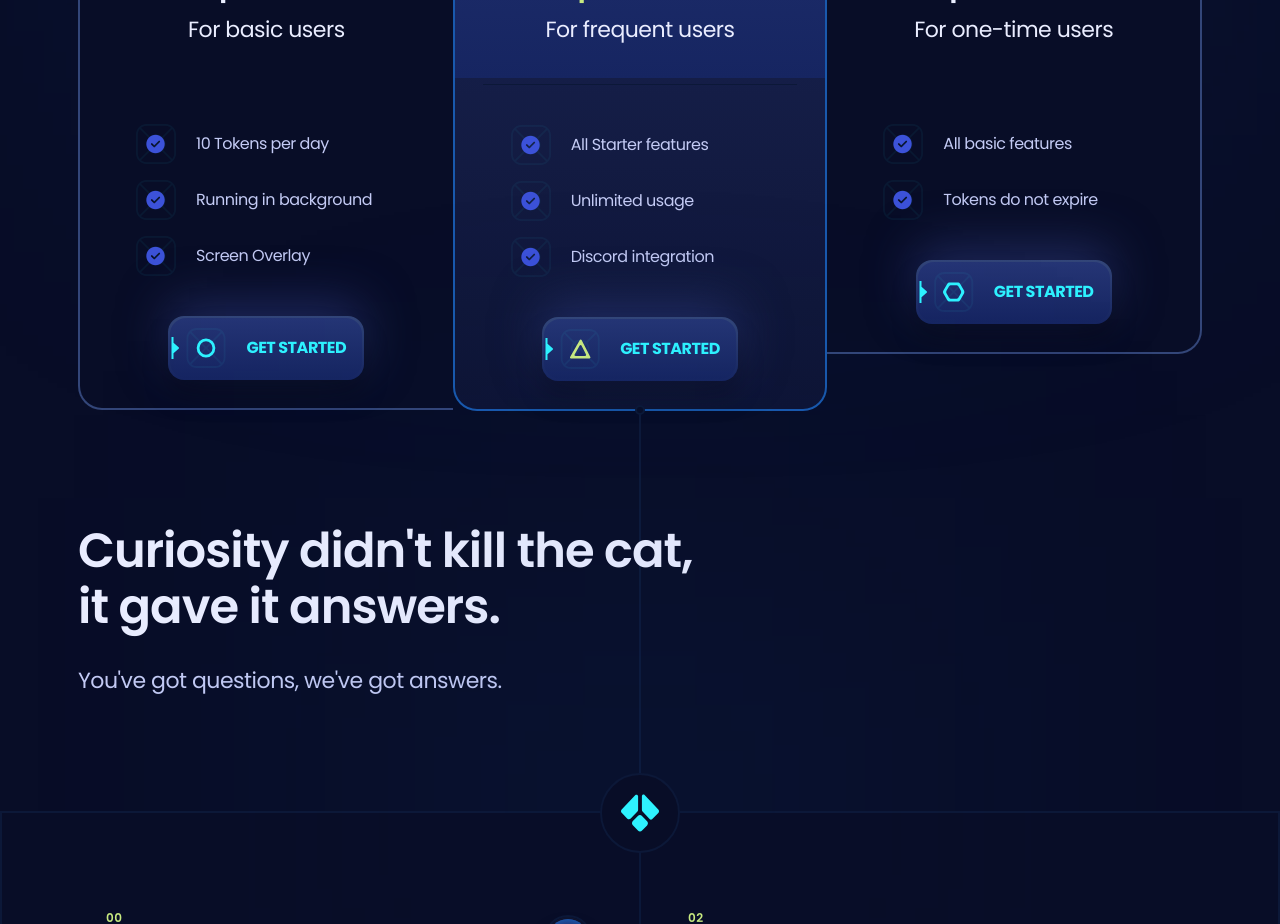
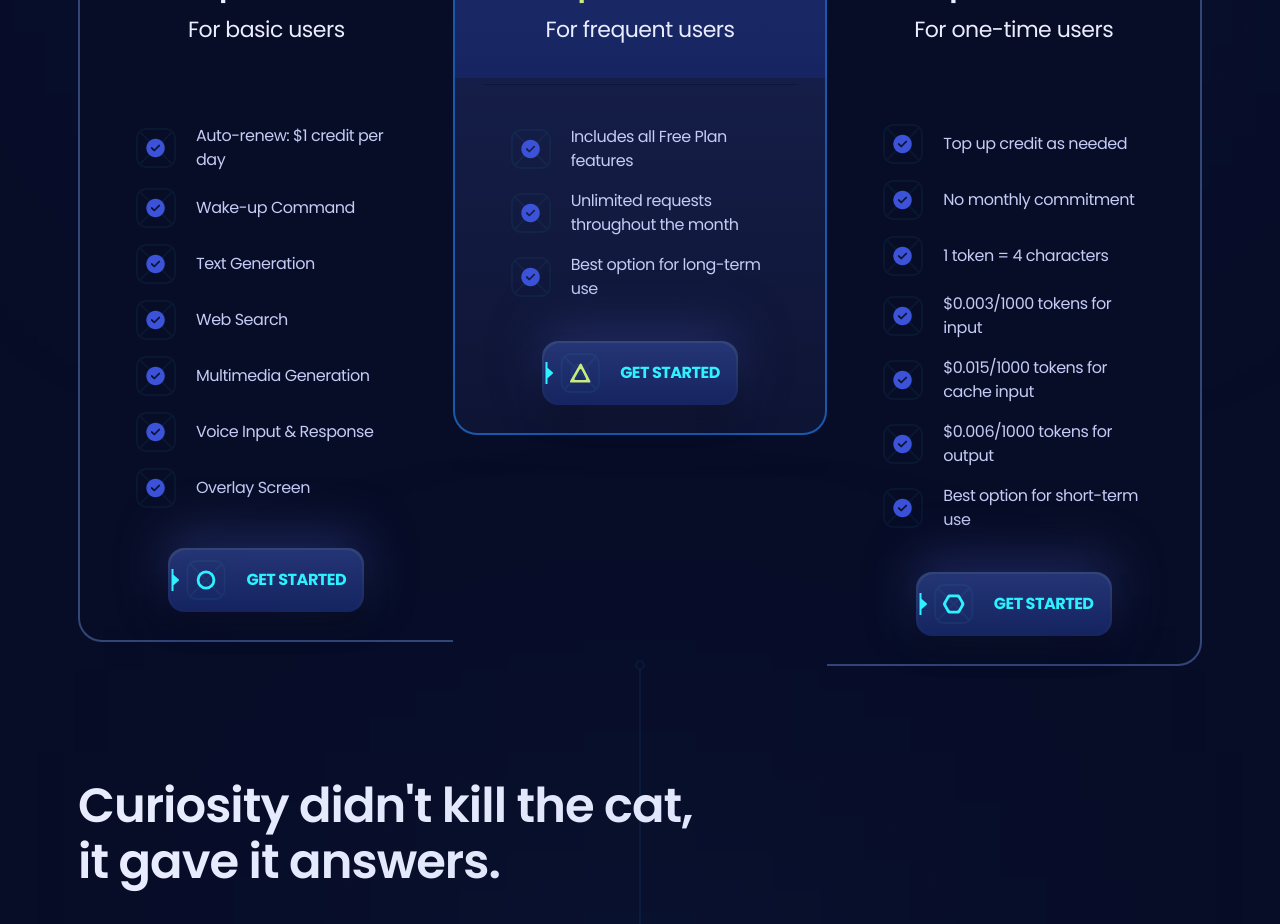
Before and after one commit to kkkz76/askvox_marketing, a Next.js app: page / in a window 1280 px wide. Shown: the part 2680-3604 px from the top of the page. Built offline with nearby package versions, Linux system fonts and the light colour scheme.

Commit message:
Update index.tsx

```diff
--- a/components/constants/index.tsx
+++ b/components/constants/index.tsx
@@ -99,9 +99,13 @@ export const plans = [
     priceYearly: 0,
     caption: "For basic users",
     features: [
-      "10 Tokens per day",
-      "Running in background",
-      "Screen Overlay"
+      "Auto-renew: $1 credit per day",
+      "Wake-up Command",
+      "Text Generation",
+      "Web Search",
+      "Multimedia Generation",
+      "Voice Input & Response",
+      "Overlay Screen"
     ],
     icon: "/images/circle.svg",
     logo: "/images/plan-1.png",
@@ -112,9 +116,9 @@ export const plans = [
     priceMonthly: 10,
     caption: "For frequent users",
     features: [
-      "All Starter features",
-      "Unlimited usage",
-      "Discord integration"
+      "Includes all Free Plan features",
+      "Unlimited requests throughout the month",
+      "Best option for long-term use"
     ],
     icon: "/images/triangle.svg",
     logo: "/images/plan-2.png",
@@ -125,8 +129,13 @@ export const plans = [
     priceMonthly: 1,
     caption: "For one-time users",
     features: [
-      "All basic features",
-      "Tokens do not expire",
+      "Top up credit as needed",
+      "No monthly commitment",
+      "1 token = 4 characters",
+      "$0.003/1000 tokens for input",
+      "$0.015/1000 tokens for cache input",
+      "$0.006/1000 tokens for output",
+      "Best option for short-term use"
     ],
     icon: "/images/hexagon.svg",
     logo: "/images/plan-3.png",
```
